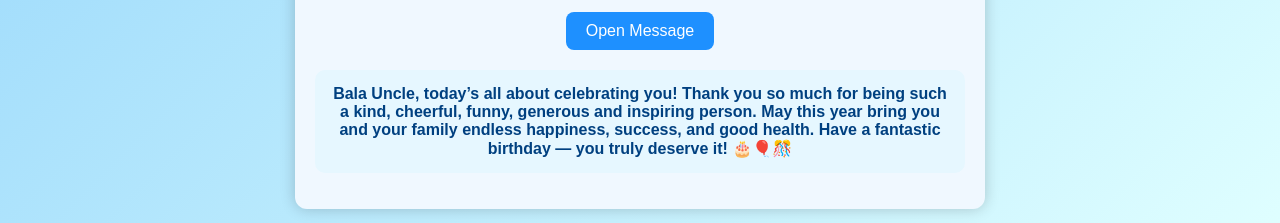
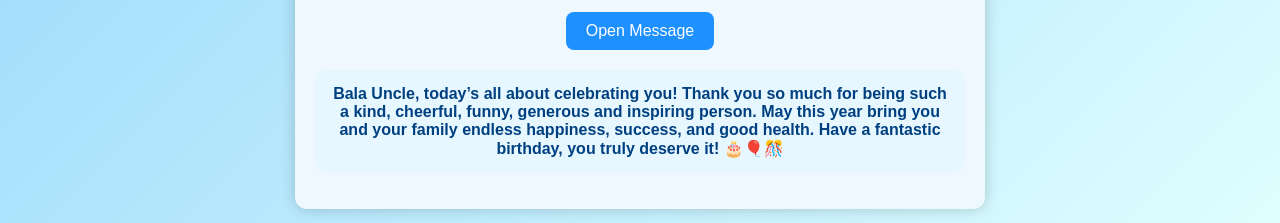
Before and after one commit to HemanthD916/happy-birthday-website-for-bala-uncle, a plain HTML site: page index.html in a window 1280 px wide. Both pictures are taken after a click on the button "Open Message". Shown: the part 765-988 px from the top of the page. Drawn offline with Linux system fonts and the light colour scheme.

Commit message:
Update index.html

```diff
--- a/index.html
+++ b/index.html
@@ -95,7 +95,7 @@
 
         <p id="message">
             Bala Uncle, today’s all about celebrating you! Thank you so much for being such a kind, cheerful, funny, generous and inspiring person.
-            May this year bring you and your family endless happiness, success, and good health. Have a fantastic birthday — you truly deserve it! 🎂🎈🎊
+            May this year bring you and your family endless happiness, success, and good health. Have a fantastic birthday, you truly deserve it! 🎂🎈🎊
         </p>
     </div>
 
```
